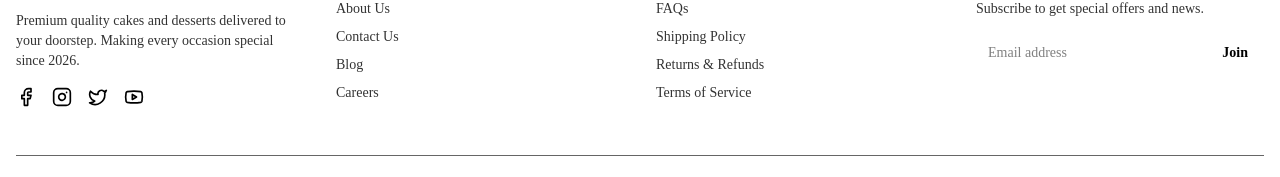
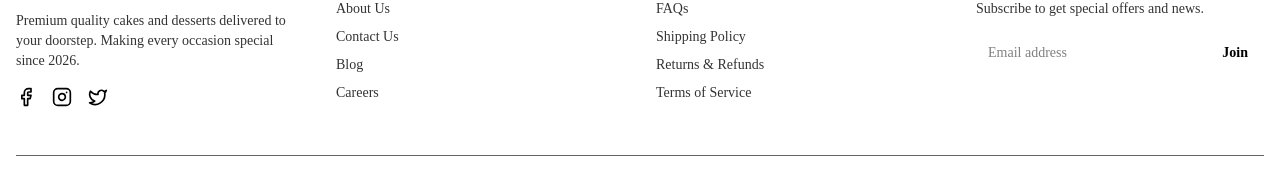
Before and after one commit to Nishant931/the-bake-house-hybrid, a Next.js app: page / in a window 1280 px wide. Shown: the part 1117-1294 px from the top of the page. Built offline with nearby package versions, Linux system fonts and the light colour scheme; no server answers.

Commit message:
Fix Footer: Remove problematic Youtube icon import from lucide-react

```diff
--- a/src/components/layout/Footer.tsx
+++ b/src/components/layout/Footer.tsx
@@ -1,5 +1,5 @@
 import Link from "next/link";
-import { Facebook, Instagram, Twitter, Youtube } from "lucide-react";
+import { Facebook, Instagram, Twitter } from "lucide-react";
 
 export function Footer() {
   return (
@@ -15,7 +15,7 @@ export function Footer() {
               <Facebook className="h-5 w-5 cursor-pointer hover:text-primary transition-colors" />
               <Instagram className="h-5 w-5 cursor-pointer hover:text-primary transition-colors" />
               <Twitter className="h-5 w-5 cursor-pointer hover:text-primary transition-colors" />
-              <Youtube className="h-5 w-5 cursor-pointer hover:text-primary transition-colors" />
+              {/* <Youtube className="h-5 w-5 cursor-pointer hover:text-primary transition-colors" /> */}
             </div>
           </div>
 
```
